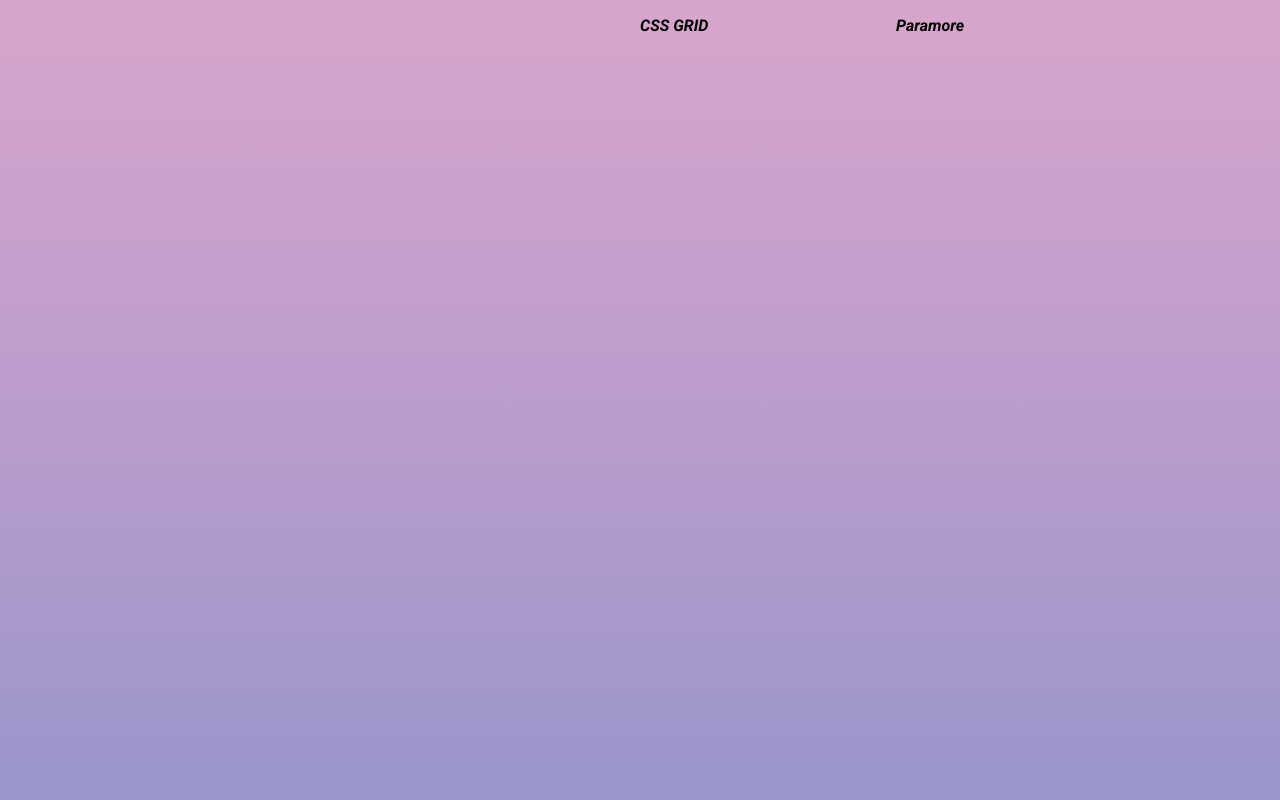
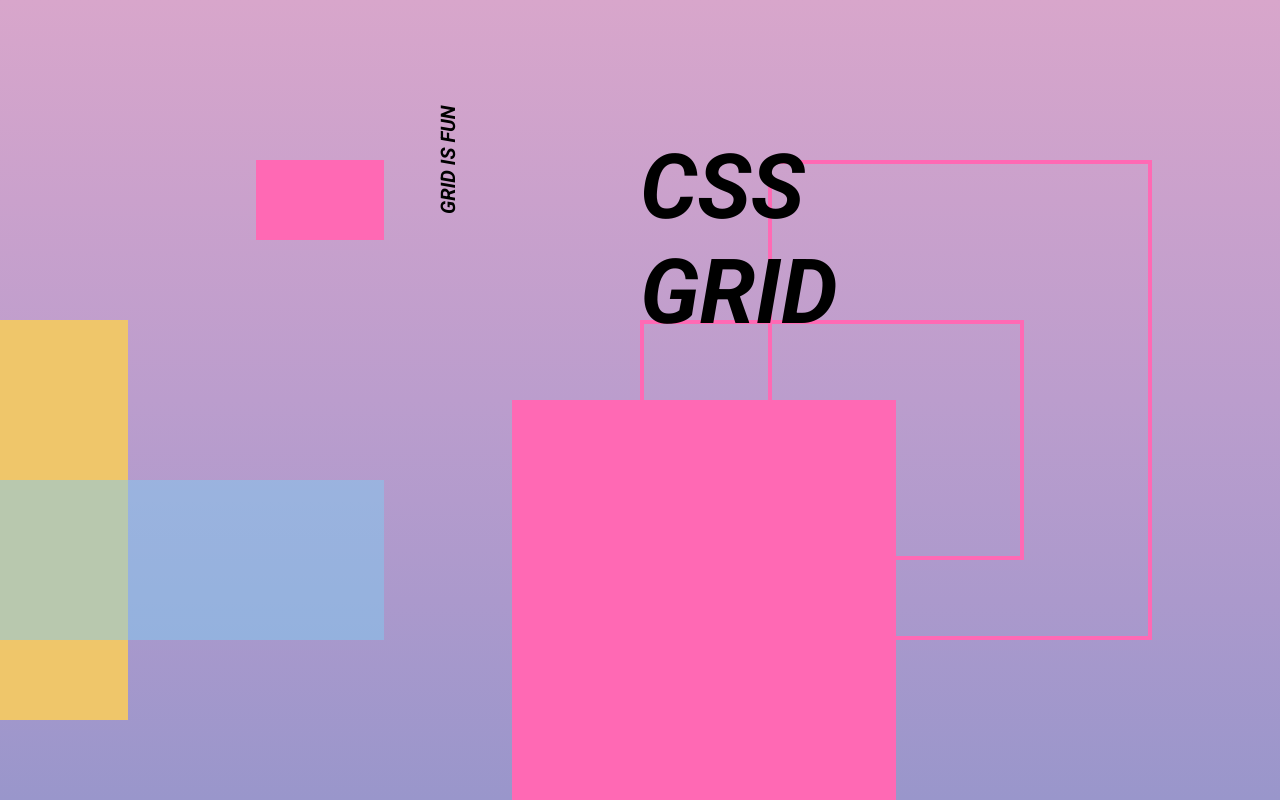
Before and after one commit to luisillotech/CssGridLayout, a plain HTML site: page index.html in a window 1280 px wide. Drawn offline with Linux system fonts and the light colour scheme.

Commit message:
Proyecto terminado

```diff
--- a/index.html
+++ b/index.html
@@ -19,7 +19,7 @@
         </div>
         <div class="item-7"></div>
         <div class="item-8">
-            <p>Paramore</p>
+            <p>GRID IS FUN</p>
         </div>
     </div>
 </body>
--- a/styles.css
+++ b/styles.css
@@ -21,3 +21,46 @@ body {
     grid-template: repeat(10, 1fr) / repeat(10, 1fr);
     height: 100vh;
 }
+
+.item-1 {
+    background: var(--yellow);
+    grid-column: 1 / 2;
+    grid-row: 5 / 10;
+}
+.item-2 {
+    background: var(--blue);
+    grid-area: 7 / 1 / 9  / 4;
+    opacity: 50%;
+}
+.item-3 {
+    background: hotpink;
+    grid-area: 6 / 5 / 11 / 8;
+}
+.item-4 {
+    border: 4px solid hotpink;
+    grid-area: 5 / 6 / 8 / 9;
+}
+.item-5 {
+    border: 4px solid hotpink;
+    grid-area: 3 / 7 / 9 / 10;
+}
+.item-6 {
+    grid-area: 3 / 6 / 5 / 9;
+    font-size: 90px;
+    place-self: center;
+}
+.item-7 {
+    background: hotpink;
+    grid-row: 3 / 4;
+    grid-column: 3 / 4;
+}
+.item-8 {
+    font-size: 20px;
+    display: grid;
+    grid-column-start: 4;
+    grid-row: 2 / 4;
+    transform: rotate(180deg);
+    writing-mode: vertical-lr;
+    justify-items: center;
+    align-items: center;
+}
```
